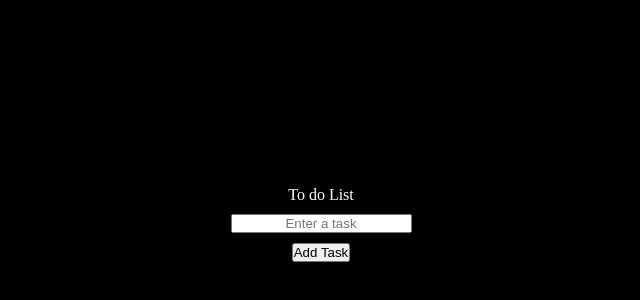
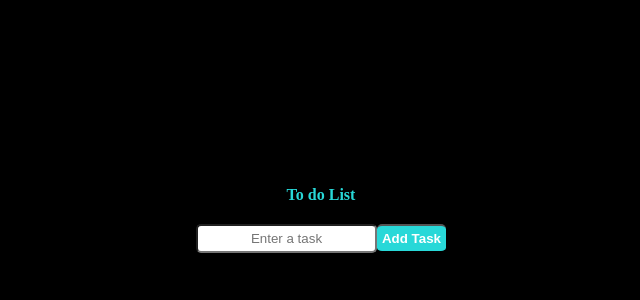
Before and after one commit to Hyurielh/To-Do-List, a plain HTML site: page index.html in a window 1280 px wide. Shown: the part 176-476 px from the top of the page, without its empty margins (319-959 px from the left). Drawn offline with Linux system fonts and the light colour scheme.

Commit message:
Agregando algunos estilos

```diff
--- a/index.html
+++ b/index.html
@@ -8,8 +8,10 @@
 </head>
 <body class="body">
     <label for="task">To do List</label>
-    <input type="text" id="task" placeholder="Enter a task" required>
-    <button id="addTask">Add Task</button>
+    <div class="header">
+        <input type="text" id="task" placeholder="Enter a task" required>
+        <button id="addTask">Add Task</button>
+    </div>
     <ul id="taskList">
 
     </ul>
--- a/script.js
+++ b/script.js
@@ -56,7 +56,6 @@ function loadTasks() {
 }
 
 function renderTask(taskObject) {
-    console.log(taskObject);
      let liTask = document.createElement('li');
        let span = document.createElement('span');
        let checkbox = document.createElement('input');
--- a/style.css
+++ b/style.css
@@ -14,6 +14,29 @@
 .body label {
     color: white;
     margin: 10px 0 10px 0;
+    color : rgb(40, 216, 216);
+    font-weight: bold;
+}
+.header {
+    display: flex;
+    margin-bottom: 10px;
+    align-items: center;
+}
+.header input {
+    flex: 1;
+}
+.header button{
+    background-color: rgb(40, 216, 216);
+    color: white;
+    box-sizing: border-box;
+    font-weight: bold;
+    text-align: center;
+    border-radius: 5px;
+    padding: 5px 5px;
+    margin-right: 0px;
+    border-right-width: 0px;
+    border-left-width: 0px;
+
 }
 #taskList{
     width: 300px;
@@ -29,6 +52,10 @@
 }
 #task {
     text-align: center;
+    border-radius: 5px;
+    padding: 5px 0;
+    margin-right: 0px;
+
 }
 #addTask {
     margin: 10px 0 10px 0;
@@ -50,6 +77,14 @@
 #taskList li span {
     flex: 1;
 }
+#taskList li button {
+    background-color: red;
+    border: none;
+    color: white;
+    padding: 5px 10px;
+    border-radius: 5px;
+}
+
 #taskList li button:hover {
     cursor: pointer;
 }
```
